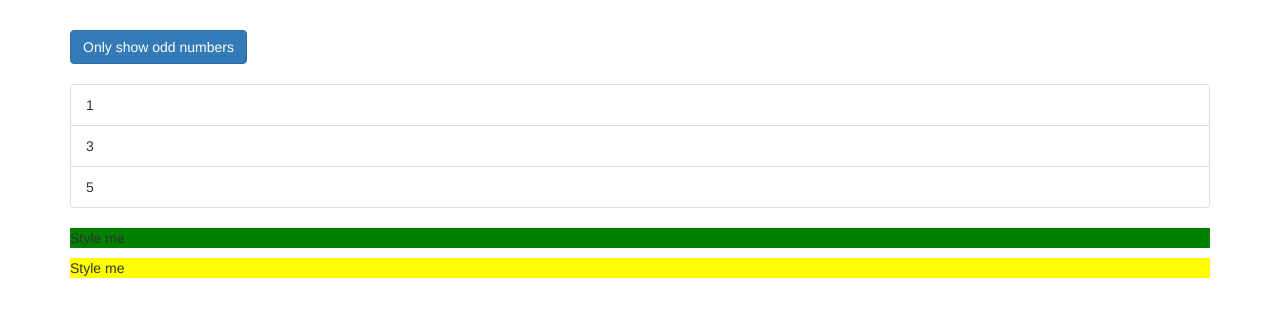
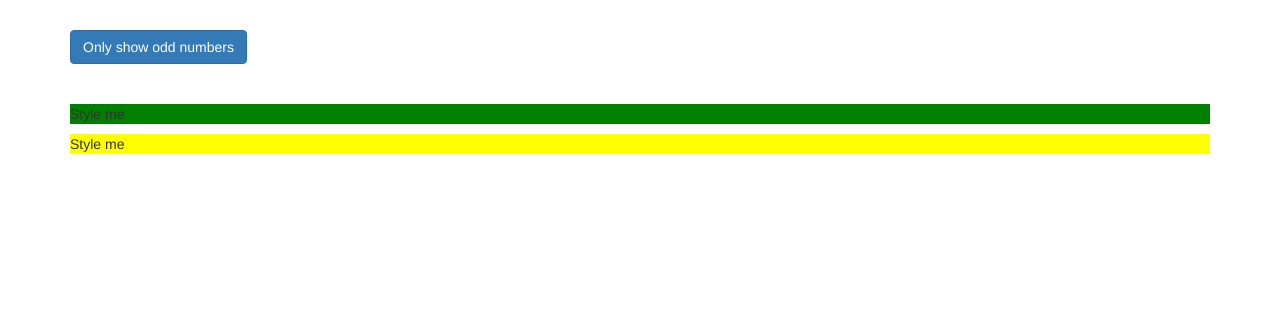
Before and after one commit to BrentGrammer/Angular-Directives, an Angular app: page / in a window 1280 px wide. Shown: the top 316 px of the page. Built offline with nearby package versions, Linux system fonts and the light colour scheme.

Commit message:
create structural directive

```diff
--- a/src/app/app.component.html
+++ b/src/app/app.component.html
@@ -6,24 +6,19 @@
       </button>
       <br /><br />
       <ul class="list-group">
-        <div *ngIf="onlyOdd">
+        <div *appUnless="!onlyOdd">
           <li *ngFor="let number of evenNumbers" class="list-group-item">
             {{ number }}
           </li>
         </div>
-        <div *ngIf="!onlyOdd">
-          <li *ngFor="let number of oddNumbers" class="list-group-item">
-            {{ number }}
-          </li>
-        </div>
       </ul>
-      <ng-template [ngIf]="onlyOdd">
-        <p>Only odd</p>
-      </ng-template>
-      <p appBasicHighlight>Style me</p>
-      <p appBetterHighlight defaultColor="yellow" [highlightColor]="'red'">
-        Style me
-      </p>
+
+      <div>
+        <p appBasicHighlight>Style me</p>
+        <p appBetterHighlight defaultColor="yellow" [highlightColor]="'red'">
+          Style me
+        </p>
+      </div>
     </div>
   </div>
 </div>
--- a/src/app/app.module.ts
+++ b/src/app/app.module.ts
@@ -5,12 +5,14 @@ import { FormsModule } from "@angular/forms";
 import { AppComponent } from "./app.component";
 import { BasicHighlightDirective } from "./basic-highlight/basic-highlight.directive";
 import { BetterHighlightDirective } from "./better-directive/better-directive.directive";
+import { UnlessDirective } from "./unless-directive/unless.directive";
 
 @NgModule({
   declarations: [
     AppComponent,
     BasicHighlightDirective,
-    BetterHighlightDirective
+    BetterHighlightDirective,
+    UnlessDirective
   ],
   imports: [BrowserModule, FormsModule],
   providers: [],
--- /dev/null
+++ b/src/app/unless-directive/unless.directive.ts
@@ -0,0 +1,33 @@
+import { Directive, Input, TemplateRef, ViewContainerRef } from "@angular/core";
+
+/**
+ * This custom structural directive does the opposite of *ngIf
+ */
+
+@Directive({
+  selector: "[appUnless]"
+})
+export class UnlessDirective {
+  // using `set` turns the property into a setter method which will run everytime the property changes
+  // NOTE: Make sure to name the property the same as the directive so you can set it on the element in the html template
+  @Input() set appUnless(condition: boolean) {
+    if (!condition) {
+      // add the underlying ng-template to the DOM
+      this.vcRef.createEmbeddedView(this.templateRef);
+    } else {
+      // remove everything from the place in the DOM specified by the ViewContianerRef:
+      this.vcRef.clear();
+    }
+  }
+
+  /* get access to the ng-template (under the hood Angular creates this and this is where the structural directive sits)
+     TemplateRef takes a generic type
+
+     get access to where in the html template to render (use the ViewContainerRef).
+     ViewContainerRef marks the place in the document thedirective is being used.
+  */
+  constructor(
+    private templateRef: TemplateRef<any>,
+    private vcRef: ViewContainerRef
+  ) {}
+}
```
Also changed, not shown: 1 other file (tests, documents, lock files or other folders).
